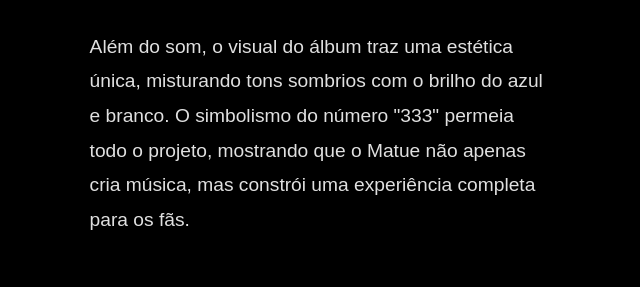
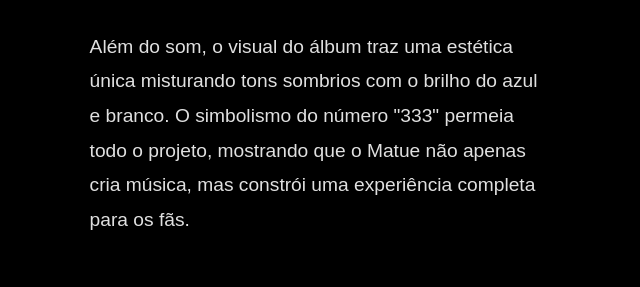
Before and after one commit to GhostlyEagle/Bhraian-atividade01, a plain HTML site: page index.html in a window 1280 px wide. Shown: the part 1567-1854 px from the top of the page, 320-960 px from the left. Drawn offline with Linux system fonts and the light colour scheme.

```diff
--- a/index.html
+++ b/index.html
@@ -143,7 +143,7 @@
         <div class="content-box">
             <img src="https://portalrapmais.com/wp-content/uploads/2024/09/matue-2-450x253.png" alt="Imagem 2">
             <h2>Visuais e Estilo</h2>
-            <p>Além do som, o visual do álbum traz uma estética única, misturando tons sombrios com o brilho do azul e branco. O simbolismo do número "333" permeia todo o projeto, mostrando que o Matue não apenas cria música, mas constrói uma experiência completa para os fãs.</p>
+            <p>Além do som, o visual do álbum traz uma estética única misturando tons sombrios com o brilho do azul e branco. O simbolismo do número "333" permeia todo o projeto, mostrando que o Matue não apenas cria música, mas constrói uma experiência completa para os fãs.</p>
         </div>
     </div>
     <section>
```
